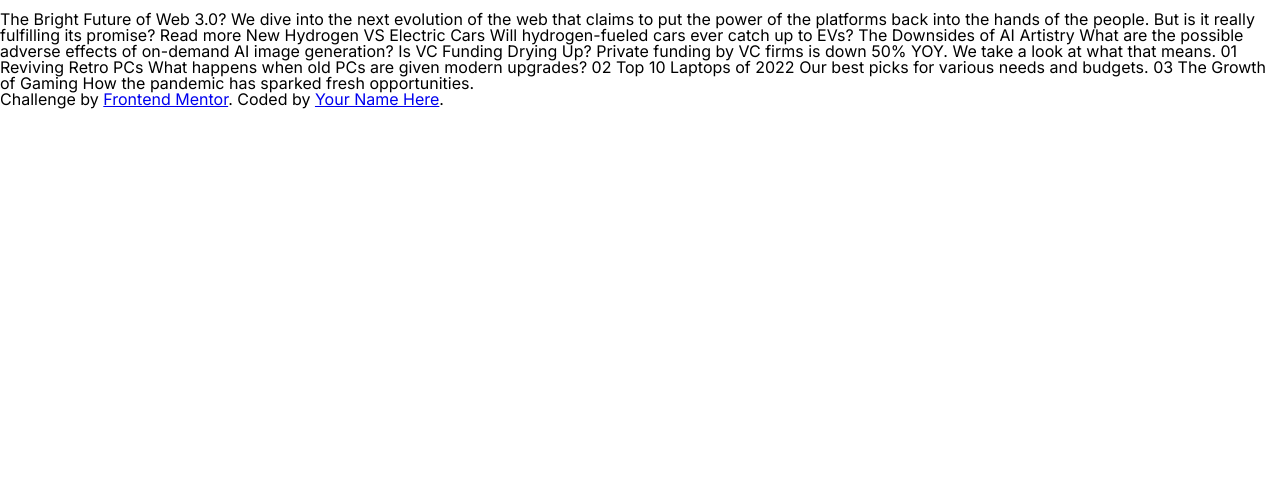
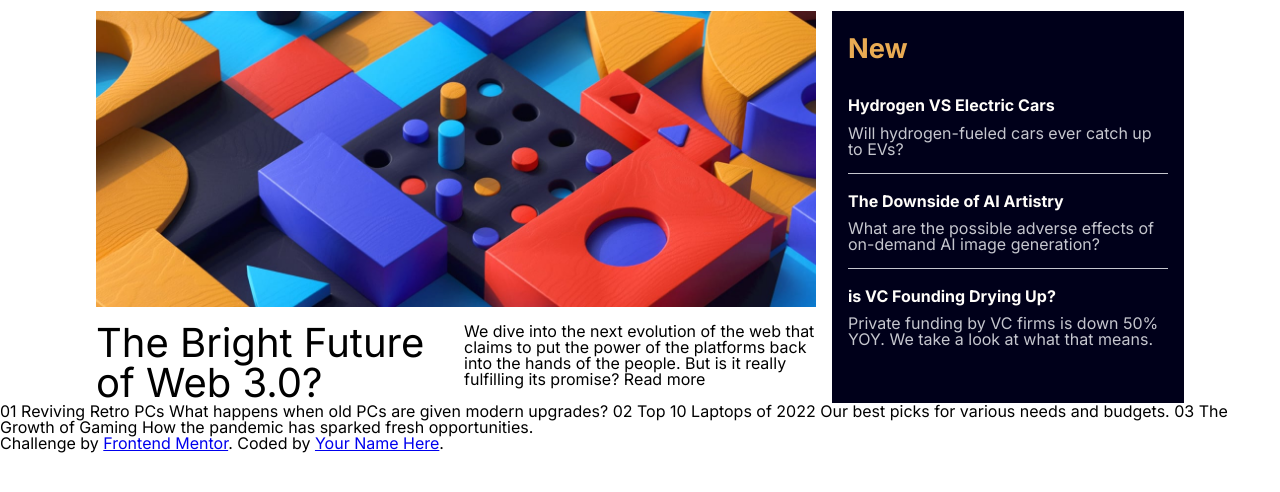
Before and after one commit to amir-m-s/frontendmentor-news-homepage, a plain HTML site: page index.html in a window 1280 px wide. Shown: the part 54-546 px from the top of the page. Drawn offline with Linux system fonts and the light colour scheme.

Commit message:
Complete 'new' column

```diff
--- a/assets/css/style.css
+++ b/assets/css/style.css
@@ -158,6 +158,11 @@ h2 {
   width: 85%;
   margin: 0 auto;
 }
+
+.desktop-img {
+  max-width: 100%;
+}
+
 /* Header Section */
 .main-header .container {
   display: grid;
@@ -199,3 +204,56 @@ h2 {
 .navbar a:hover {
   color: var(--soft-red);
 }
+
+.main .container {
+  display: grid;
+  grid-template-columns: 1fr 1fr 1fr;
+  gap: 1em;
+}
+
+.container .headline-img {
+  grid-column: span 2;
+}
+
+.new-column {
+  padding: 1.5em 1em;
+  background-color: var(--Very-dark-blue);
+  grid-row: span 2;
+}
+
+.new-column h2 {
+  color: var(--soft-orange);
+  font-weight: 700;
+  font-size: 1.7em;
+  padding-bottom: 0.6em;
+}
+
+.new-column h3 {
+  padding-top: 1.2em;
+  padding-bottom: 0.7em;;
+  font-size: 1em;
+  font-weight: 600;
+  transition: 0.3s ease-in-out;
+  color: var(--off-white);
+}
+
+.new-column h3:hover {
+  color: var(--soft-orange);
+}
+
+.new-column a {
+  text-decoration: none;
+}
+
+.new-column .headline-description {
+  color: var(--grayish-blue);
+  padding-bottom: 1em;
+}
+
+.new-column li {
+  border-bottom: 1px solid var(--grayish-blue);
+}
+
+.new-column li:last-child {
+  border: none;
+}
--- a/index.html
+++ b/index.html
@@ -52,16 +52,57 @@
         </nav>
       </div>
     </header>
-    The Bright Future of Web 3.0? We dive into the next evolution of the web
-    that claims to put the power of the platforms back into the hands of the
-    people. But is it really fulfilling its promise? Read more New Hydrogen VS
-    Electric Cars Will hydrogen-fueled cars ever catch up to EVs? The Downsides
-    of AI Artistry What are the possible adverse effects of on-demand AI image
-    generation? Is VC Funding Drying Up? Private funding by VC firms is down 50%
-    YOY. We take a look at what that means. 01 Reviving Retro PCs What happens
-    when old PCs are given modern upgrades? 02 Top 10 Laptops of 2022 Our best
-    picks for various needs and budgets. 03 The Growth of Gaming How the
-    pandemic has sparked fresh opportunities.
+    <main class="main">
+      <div class="container">
+        <img
+          src="./assets/images/image-web-3-desktop.jpg"
+          alt=""
+          class="desktop-img headline-img"
+        />
+        <div class="new-column">
+          <h2>New</h2>
+          <ul>
+            <li>
+              <a href="#">
+                <h3>Hydrogen VS Electric Cars</h3>
+                <div class="headline-description">
+                  Will hydrogen-fueled cars ever catch up to EVs?
+                </div>
+              </a>
+            </li>
+            <li>
+              <a href="#">
+                <h3>The Downside of AI Artistry</h3>
+                <div class="headline-description">
+                  What are the possible adverse effects of on-demand AI image
+                  generation?
+                </div>
+              </a>
+            </li>
+            <li>
+              <a href="#">
+                <h3>is VC Founding Drying Up?</h3>
+                <div class="headline-description">
+                  Private funding by VC firms is down 50% YOY. We take a look at
+                  what that means.
+                </div>
+              </a>
+            </li>
+          </ul>
+        </div>
+        <div class="maint-title">
+          <h1>The Bright Future of Web 3.0?</h1>
+        </div>
+        <div class="main-content">
+          We dive into the next evolution of the web that claims to put the
+          power of the platforms back into the hands of the people. But is it
+          really fulfilling its promise? Read more
+        </div>
+      </div>
+    </main>
+    01 Reviving Retro PCs What happens when old PCs are given modern upgrades?
+    02 Top 10 Laptops of 2022 Our best picks for various needs and budgets. 03
+    The Growth of Gaming How the pandemic has sparked fresh opportunities.
 
     <div class="attribution">
       Challenge by
```
